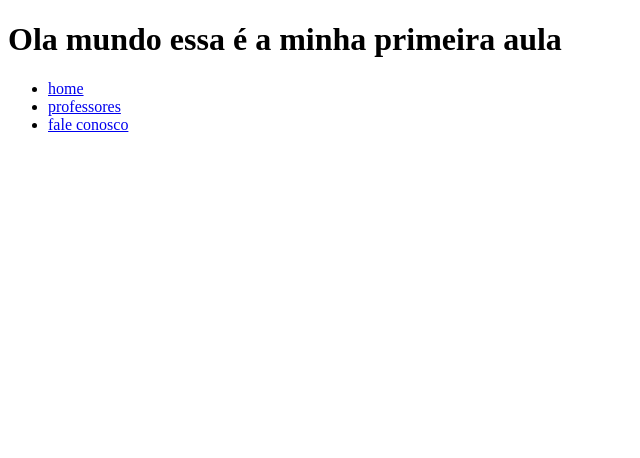
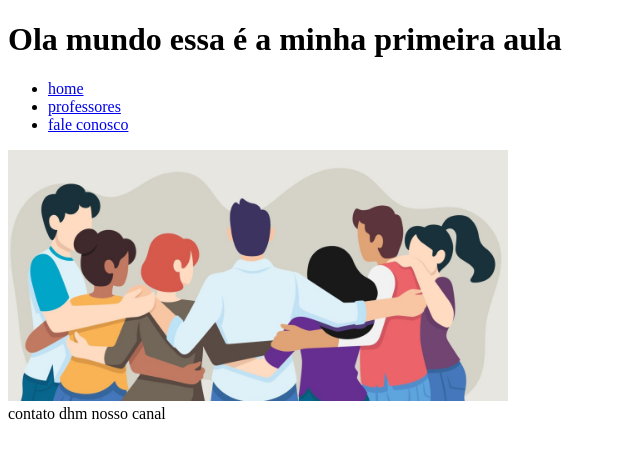
Before and after one commit to diegohuff/projeto-html-devaria, a plain HTML site: page index.html in a window 1280 px wide. Shown: the whole page, without its empty margins (0-640 px from the left). Drawn offline with Linux system fonts and the light colour scheme.

Commit message:
criaçao main

```diff
--- a/index.html
+++ b/index.html
@@ -17,5 +17,16 @@
                </ul>
            </nav>
        </header>
+       <main>
+           <section>
+           <img src="fotos/home.png" width="500"  alt="ola mundo">
+           </section>
+       </main>
+       <footer>
+           <section>
+               <span>contato dhm</span>
+               <span>nosso canal</span>
+           </section>
+       </footer>
    </body>
 </html>
```
Also changed, not shown: fotos/home.png (added).
